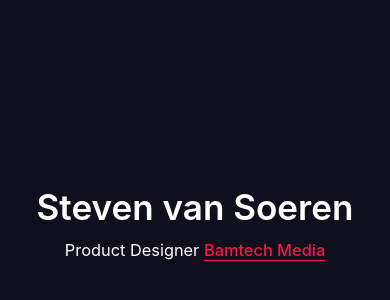
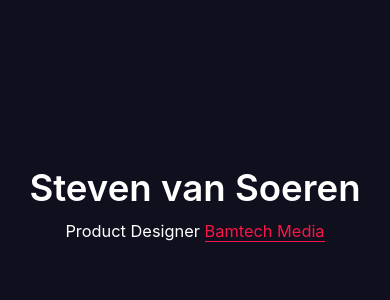
Before and after one commit to Captain-Steve/mvp-portfolio, a plain HTML site: page index.html in a window 390 px wide. Shown: the part 198-498 px from the top of the page. Drawn offline with nearby package versions, Linux system fonts and the light colour scheme.

Commit message:
yeahhhhh

```diff
--- a/javascript/base.js
+++ b/javascript/base.js
@@ -1,6 +1,6 @@
 $(document).ready(function () {
 
-    $('#link').hover(function(){
-        $('body').toggleClass('active');
-    });
+//    $('#link').hover(function(){
+//        $('body').toggleClass('active');
+//    });
 });
--- a/less/landing-fade.less
+++ b/less/landing-fade.less
@@ -21,8 +21,9 @@ body {
                     }
                     .display-1 {
 //                        font-size: 56px;
-                        font-size: 4vw;
-                        line-height: 4vw;
+                        font-size: 3.8vw;
+                        line-height: 3.8vw;
+//                        font-weight: 500;
                     }
                     .heading-light {
 //                        margin-top: 12px;
@@ -34,16 +35,15 @@ body {
                             text-decoration: none;
                             color: rgba(249,22,70,1);
 //                            border-bottom: 0.1vw solid rgba(15,15,30,1);
-                            font-weight: 500;
-                            border-bottom: 0.1vw solid rgba(249,22,70,1);
+                            border-bottom: 0.1vw solid rgba(249,22,70,0);
                             transition: color 0.4s ease, border 0.4s ease!important;
                             -webkit-transition:: color 0.4s ease, border 0.4s ease!important;
                         }
                         span a:hover {
-                            color: rgba(0,123,255,1);
-//                            border-bottom: 0.1vw solid rgba(249,22,70,1);
+//                            color: rgba(0,123,255,1);
+                            border-bottom: 0.1vw solid rgba(249,22,70,1);
 //                            border-bottom: 0.1vw solid rgba(0,123,255,1);
-                            border-bottom: 0.1vw solid rgba(249,22,70,0);
+//                            border-bottom: 0.1vw solid rgba(249,22,70,0);
                             transition: color 1s ease, border 1s ease!important;
                             -webkit-transition:: color 1s ease, border 1s ease!important;
                         }
@@ -153,14 +153,18 @@ body.active {
             .row {
                 .col {
                     blockquote {
+                        margin-top: -10vw;
                         .display-1 {
-                            font-size: 9vw!important;
-                            line-height: 9vw!important;
+                            font-size: 9.4vw!important;
+                            line-height: 9.4vw!important;
                         }
                         .heading-light {
                             font-size: 4.2vw!important;
                             line-height: 4.2vw!important;
                             margin-top: 4.2vw!important;
+                            span {
+                                border-bottom: 0.1vw solid rgba(249,22,70,1);
+                            }
                         }
                     }
                 }
```
Also changed, not shown: less/landing-fade.css.
